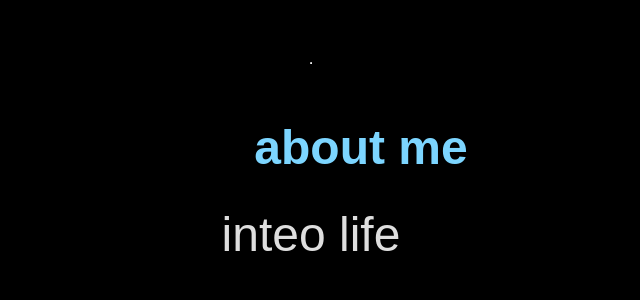
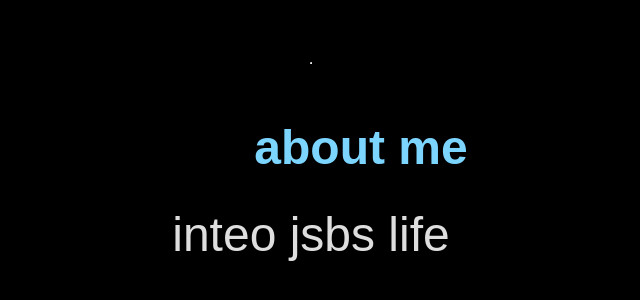
Before and after one commit to HTML69/Landing.Website, a React (Vite) app in the folder WebsiteCode/: page / in a window 1280 px wide. Shown: the part 2331-2631 px from the top of the page, without its empty margins (329-969 px from the left). Built offline with nearby package versions, Linux system fonts and the light colour scheme.

Commit message:
Update ForthPage.jsx

```diff
--- a/WebsiteCode/src/page4/ForthPage.jsx
+++ b/WebsiteCode/src/page4/ForthPage.jsx
@@ -8,7 +8,7 @@ const ForthPage = forwardRef((props, ref) => {
       <hr />
       <h1> about me</h1>
 
-inteo
+inteo jsbs
 
 life
     </div>
```
